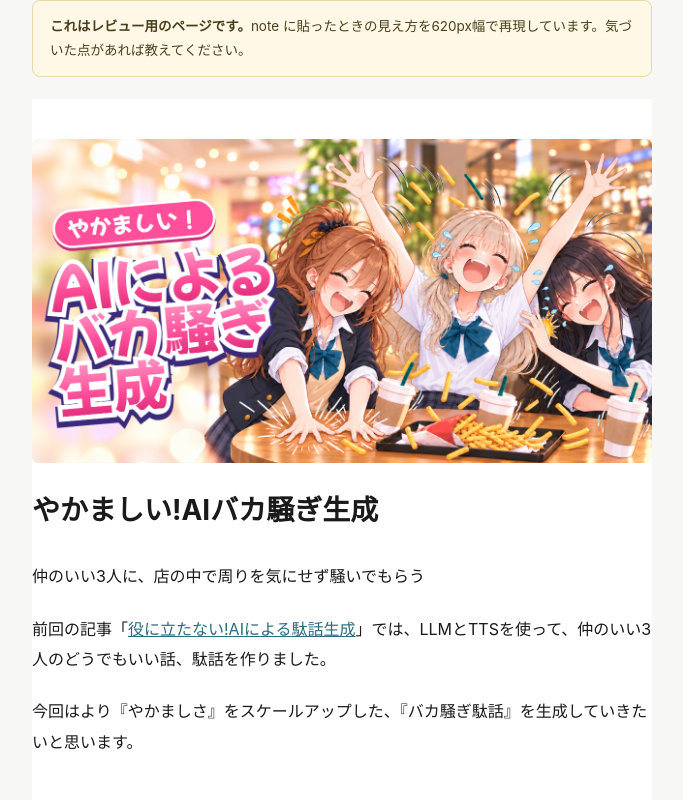
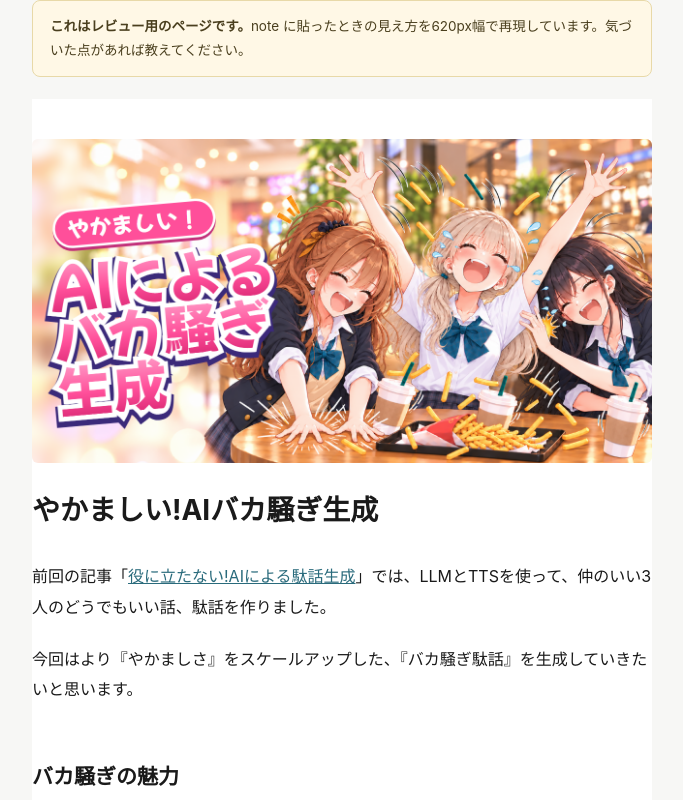
Before and after one commit to rosso-ai/article-bakasawagi, a plain HTML site: page bakasawagi/index.html in a window 1280 px wide. Shown: the top 800 px of the page, without its empty margins (298-981 px from the left). Drawn offline with Linux system fonts and the light colour scheme.

Commit message:
冒頭の副題を消す

```diff
--- a/bakasawagi/index.html
+++ b/bakasawagi/index.html
@@ -46,7 +46,6 @@ img.eye{margin:0 0 26px;border:0;border-radius:6px}
 <div class="note">
 <img class="eye" src="thumbnail.png" alt="">
 <h1>やかましい!AIバカ騒ぎ生成</h1>
-<p>仲のいい3人に、店の中で周りを気にせず騒いでもらう</p>
 <p>前回の記事「<a href="#">役に立たない!AIによる駄話生成</a>」では、LLMとTTSを使って、仲のいい3人のどうでもいい話、駄話を作りました。</p>
 <p>今回はより『やかましさ』をスケールアップした、『バカ騒ぎ駄話』を生成していきたいと思います。</p>
 <h2>バカ騒ぎの魅力</h2>
```
